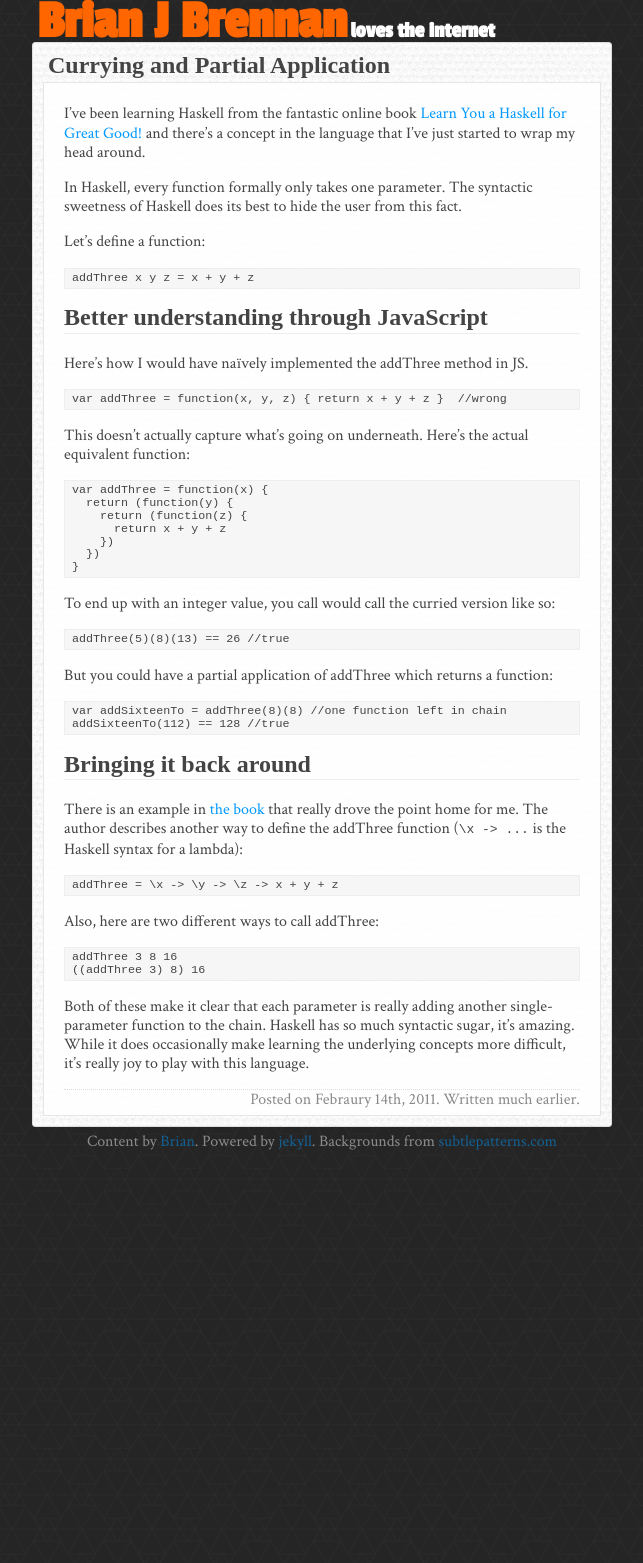
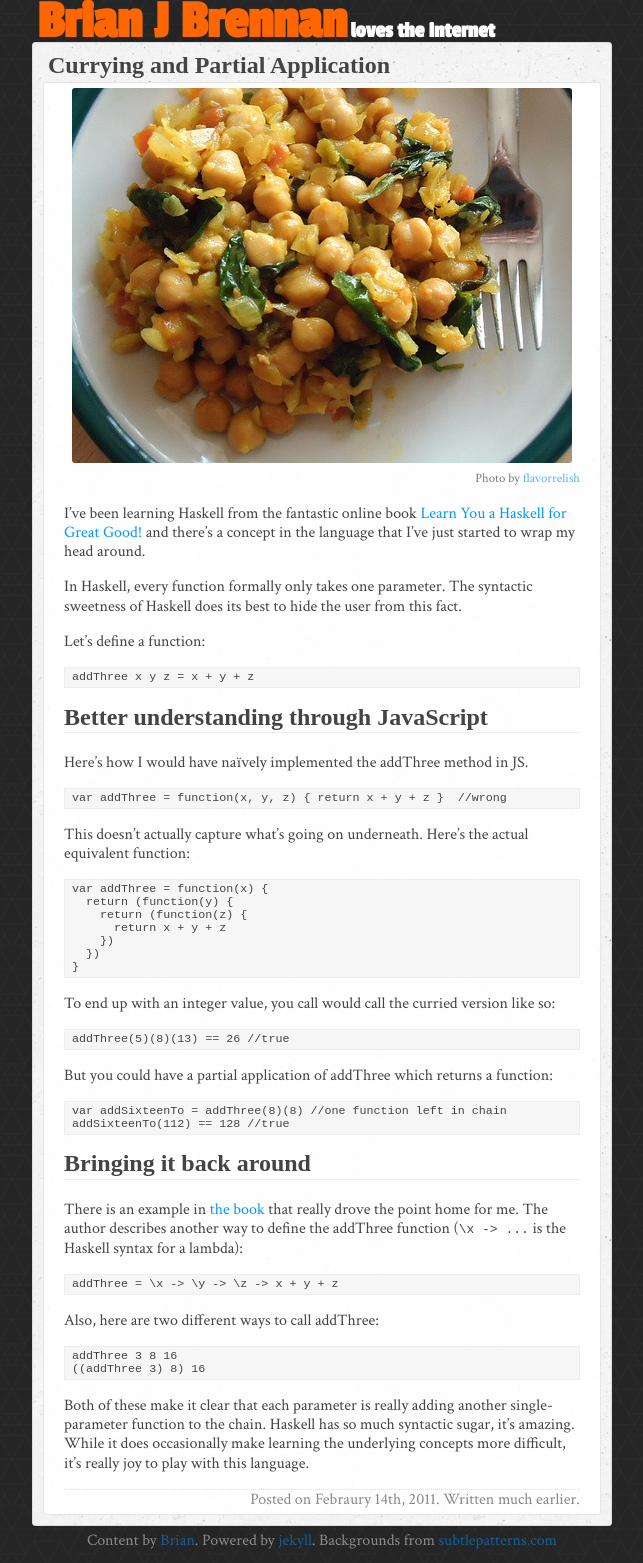
Before and after one commit to brianloveswords/bjb.io-site, a Jekyll site: the page built from _posts/2011-02-14-currying-and-partial-application.markdown, in a window 1280 px wide. Shown: the whole page, without its empty margins (318-961 px from the left). Built offline with Jekyll 4.4.1, drawn with Linux system fonts in a browser that asks for light colours; some web fonts are replaced; before the commit the page ends 1164 px from its top, so only the background shows below that.

Commit message:
Ready to go.

```diff
--- a/_posts/2011-02-14-currying-and-partial-application.markdown
+++ b/_posts/2011-02-14-currying-and-partial-application.markdown
@@ -4,6 +4,11 @@ title: Currying and Partial Application
 tags: [javascript, haskell, currying]
 categories: [development]
 ---
+
+<aside>
+<img src="/assets/currying.jpg">
+<p>Photo by <a href="http://www.flickr.com/photos/flavorrelish">flavorrelish</a></p>
+</aside>
 
 I've been learning Haskell from the fantastic online book [Learn You a Haskell for Great Good!](http://learnyouahaskell.com/) and there's a concept in the language that I've just started to wrap my head around.
 
--- a/assets/style.css
+++ b/assets/style.css
@@ -45,6 +45,10 @@ pre {
 .masthead a {
   color: #fff;
 }
+.masthead a:hover {
+  border: none;
+}
+
 .masthead a h1 {
   color: #f60;
 }
@@ -72,7 +76,7 @@ pre {
 
 .wrapper {
   padding: 10px;
-  background: url('/assets/white_paperboard.png');
+  background: url('/assets/old_wall.png');
   border-radius: 3px;
   border: 1px solid #ddd;
   color: #444;
@@ -82,6 +86,7 @@ pre {
   padding: 5px 20px;
   border: 1px solid #e6e6e6;
   background: rgba(255,255,255, 0.9);
+  border-radius: 3px;
 }
 
 .content footer {
@@ -95,3 +100,16 @@ footer.by {
   text-align: center;
   opacity: 0.5;
 }
+article aside {
+  text-align: center;
+}
+article img {
+  border-radius: 3px;
+}
+article aside p {
+  margin: 0;
+  padding: 0;
+  font-size: 0.8em;
+  text-align: right;
+  opacity: 0.7;
+}
```
Also changed, not shown: assets/currying.jpg (added), assets/old_wall.png (added), assets/white_plaster.png (added).
